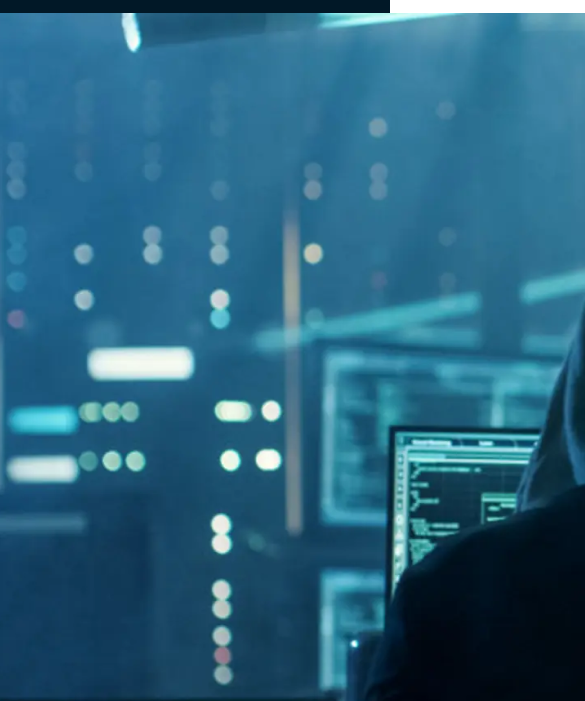
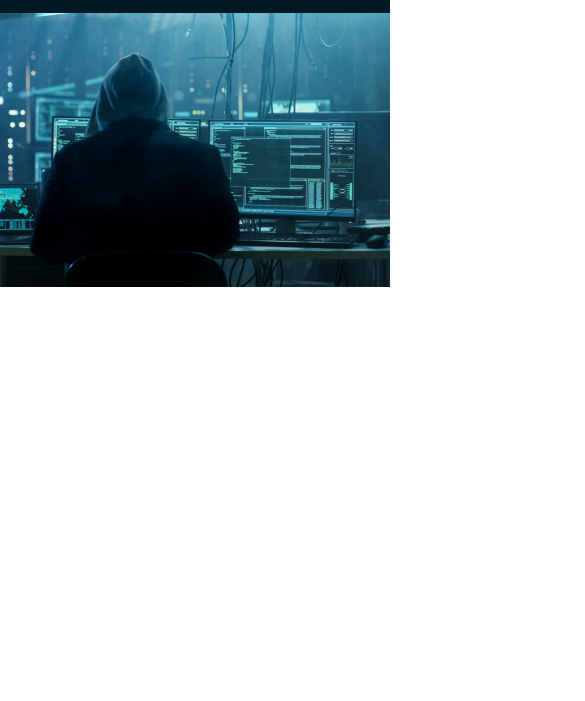
Before and after one commit to WilliamMatton/lernia-esc, a website: page index.html in a window 390 px wide. Shown: the part 131-832 px from the top of the page, 585 px wide, since content can reach past the window. Drawn offline with Linux system fonts and the light colour scheme.

Commit message:
Implement responsive style for the image sitting below the header.

```diff
--- a/src/main.scss
+++ b/src/main.scss
@@ -9,3 +9,11 @@ body {
 .app {
     font-family: $specification_font;
 }
+
+.app__imageTop {
+    width: 100%;
+    height: auto;
+    min-height: 274px;
+    max-height: 650px;
+    object-fit: cover;
+}
```
Also changed, not shown: output.css.
